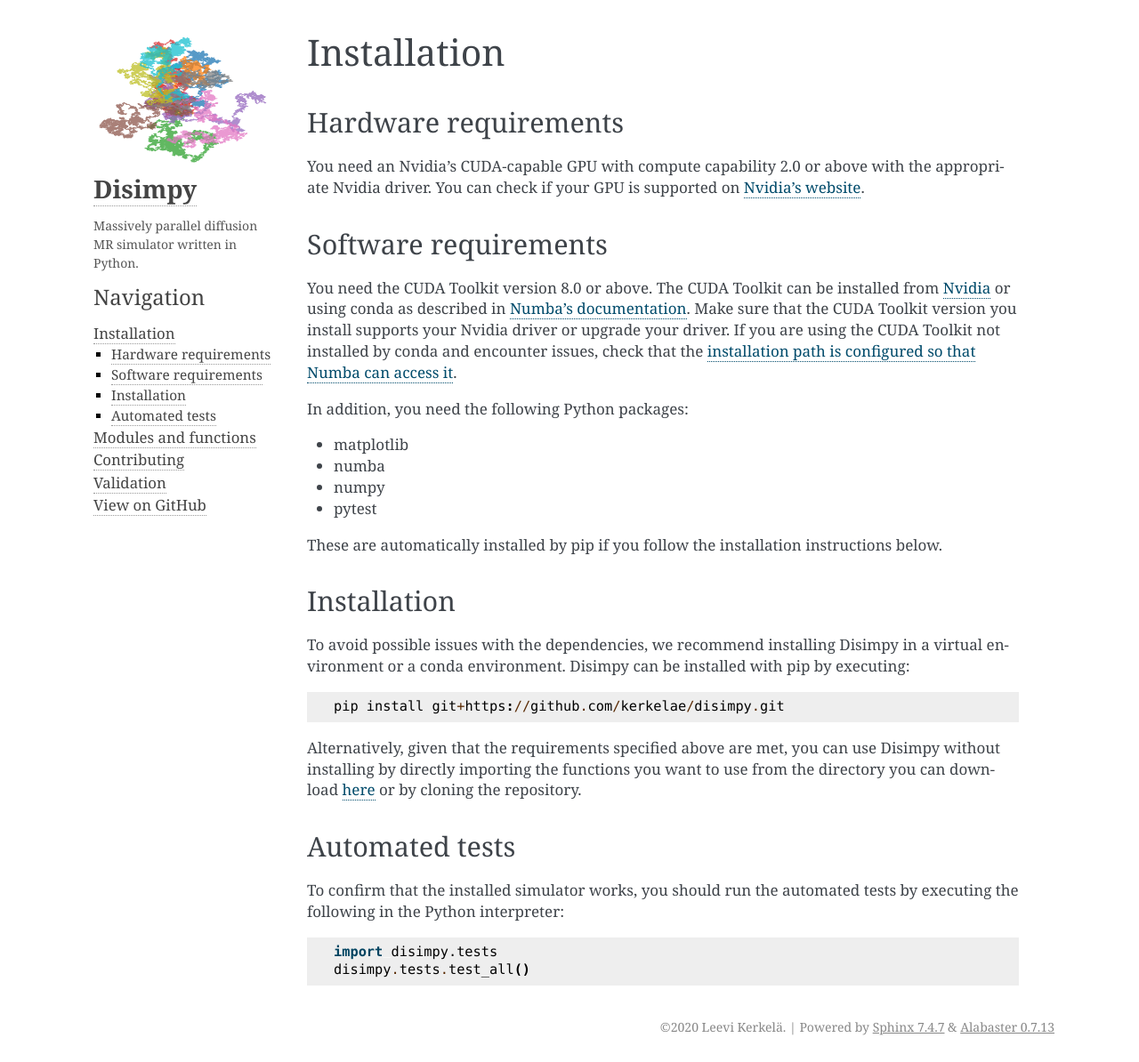
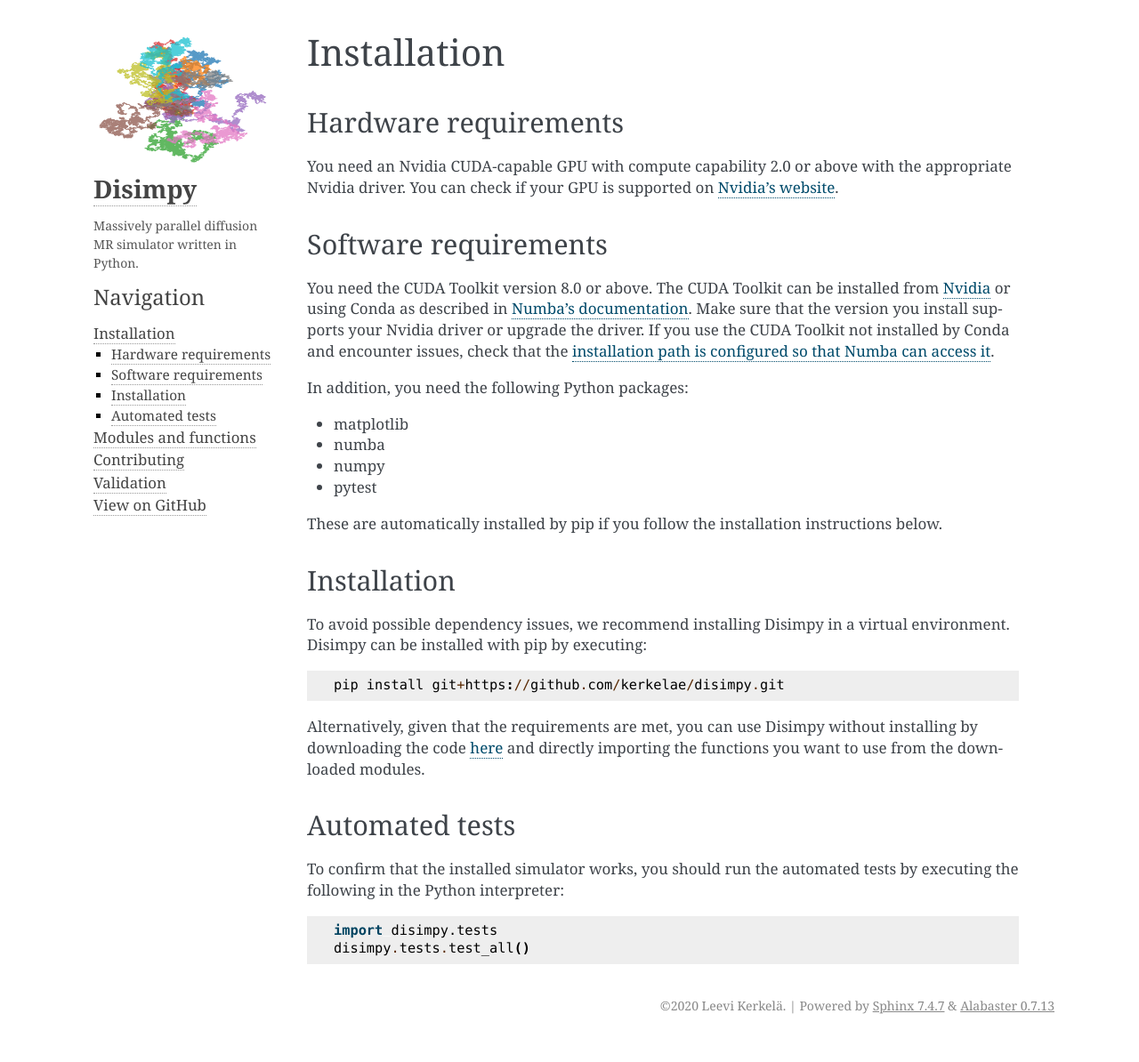
Before and after one commit to kerkelae/disimpy, a Sphinx documentation site: the page built from docs/source/installation.rst, in a window 1280 px wide. Shown: the whole page at 89% size. Built offline with Sphinx 7.4.7, drawn with Linux system fonts in a browser that asks for light colours; pages that are not in the unit, such as notebooks, are missing from menus; after the commit the page ends 1170 px from its top, so only the background shows below that.

Commit message:
clarified documentation

```diff
--- a/docs/source/installation.rst
+++ b/docs/source/installation.rst
@@ -5,7 +5,7 @@ Installation
 Hardware requirements
 #####################
 
-You need an Nvidia's CUDA-capable GPU with compute capability 2.0 or above with
+You need an Nvidia CUDA-capable GPU with compute capability 2.0 or above with
 the appropriate Nvidia driver. You can check if your GPU is supported on
 `Nvidia's website <https://developer.nvidia.com/cuda-gpus>`_.
 
@@ -14,12 +14,12 @@ Software requirements
 
 You need the CUDA Toolkit version 8.0 or above. The CUDA Toolkit can be
 installed from `Nvidia <https://developer.nvidia.com/cuda-toolkit>`_ or using
-conda as described in `Numba's documentation
-<https://numba.pydata.org/numba-doc/dev/cuda/overview.html>`_. Make sure that
-the CUDA Toolkit version you install supports your Nvidia driver or upgrade your
-driver. If you are using the CUDA Toolkit not installed by conda and encounter
-issues, check that the `installation path is configured so that Numba can access
-it <https://numba.pydata.org/numba-doc/dev/cuda/overview.html#setting-cuda-installation-path>`_.
+Conda as described in `Numba's documentation
+<https://numba.pydata.org/numba-doc/dev/cuda/overview.html#software>`_. Make
+sure that the version you install supports your Nvidia driver or upgrade the
+driver. If you use the CUDA Toolkit not installed by Conda and encounter
+issues, check that the `installation path is configured so that Numba can
+access it <https://numba.pydata.org/numba-doc/dev/cuda/overview.html#setting-cuda-installation-path>`_.
 
 In addition, you need the following Python packages:
 
@@ -34,17 +34,15 @@ instructions below.
 Installation
 ############
 
-To avoid possible issues with the dependencies, we recommend installing Disimpy
-in a virtual environment or a conda environment. Disimpy can be installed with
-pip by executing: ::
+To avoid possible dependency issues, we recommend installing Disimpy in a
+virtual environment. Disimpy can be installed with pip by executing: ::
 
     pip install git+https://github.com/kerkelae/disimpy.git
 
-Alternatively, given that the requirements specified above are met, you can use
-Disimpy without installing by directly importing the functions you want to use
-from the directory you can download
-`here <https://github.com/kerkelae/disimpy/archive/master.zip>`_ or by cloning
-the repository.
+Alternatively, given that the requirements are met, you can use Disimpy without
+installing by downloading the code `here
+<https://github.com/kerkelae/disimpy/archive/master.zip>`_ and directly
+importing the functions you want to use from the downloaded modules.
 
 Automated tests
 ###############
```
Also changed, not shown: README.rst (+12 -10 lines), docs/source/contributing.rst (+11 -8 lines).
